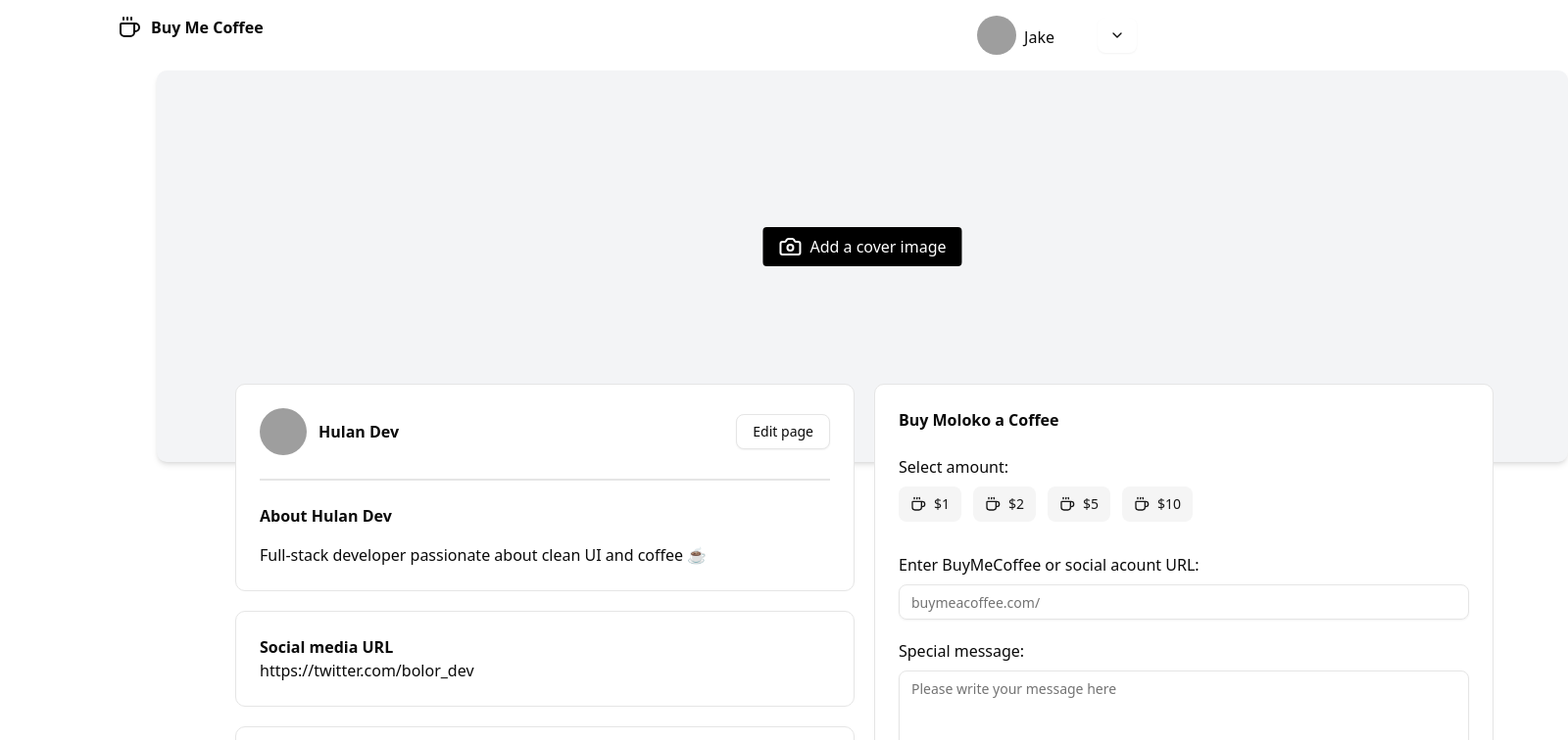
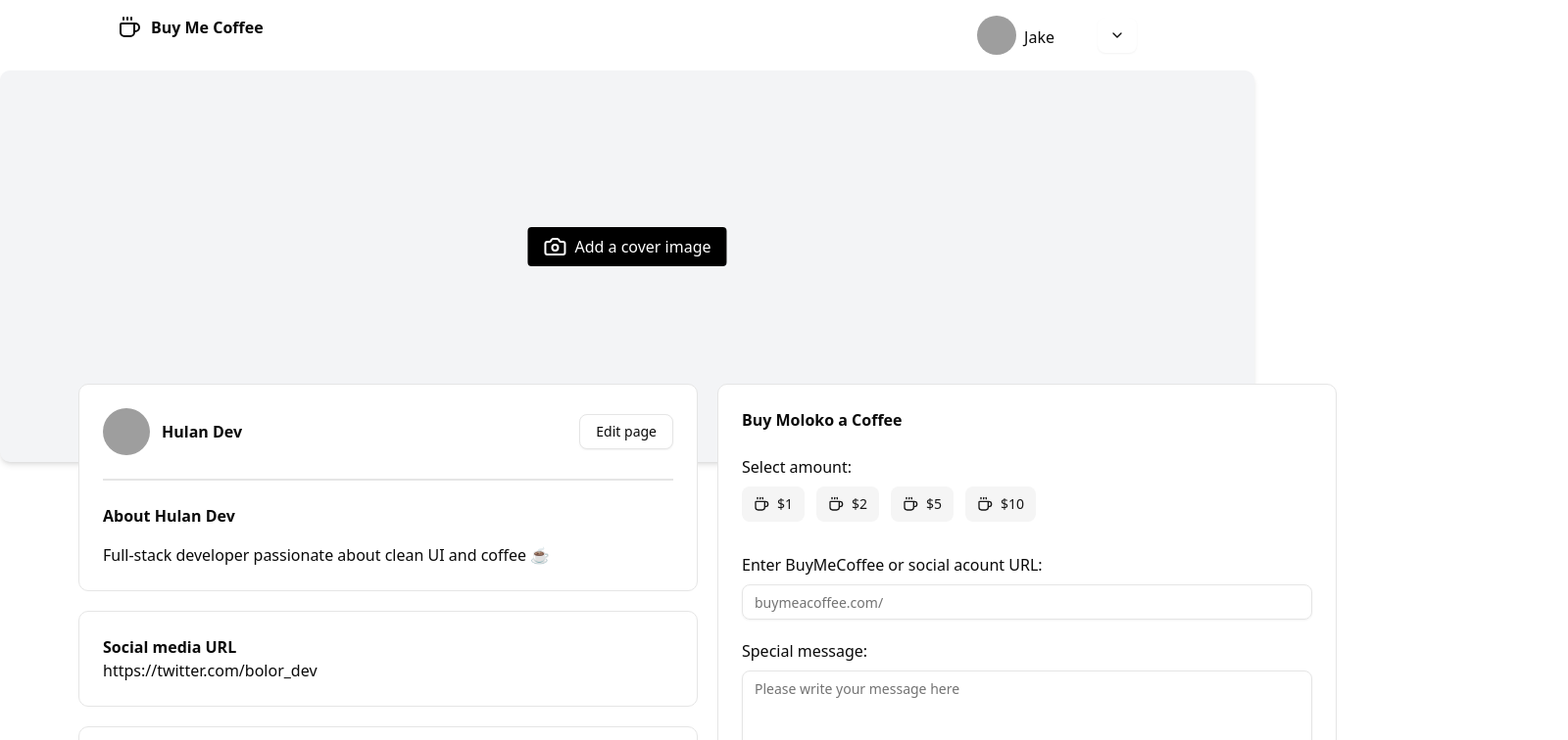
Before and after one commit to Merkzadok/Buy-Me-Coffee-Client-Side, a Next.js app: page /view-page in a window 1280 px wide. Shown: the top 756 px of the page at 98% size, 1600 px wide, since content can reach past the window. Built offline with nearby package versions, Linux system fonts and the light colour scheme; grey boxes are pictures that could not be loaded.

Commit message:
donation Zasvar

```diff
--- a/src/components/donation/DonationPage.tsx
+++ b/src/components/donation/DonationPage.tsx
@@ -8,8 +8,8 @@
 
 export const DonationPage = ({ isEditable, userData }: DonationUserUIType) => {
   return (
-    <div className="w-[100%] ml-20 xl:ml-40 relative">
-      <div className=" w-[1440px]">
+    <div className="max-w-[1440px] relative m-auto">
+      <div>
         <DonationBackground isEditable={isEditable} userData={userData} />
       </div>
       <div className="flex gap-5 justify-center absolute top-80 z-50 left-20">
```
